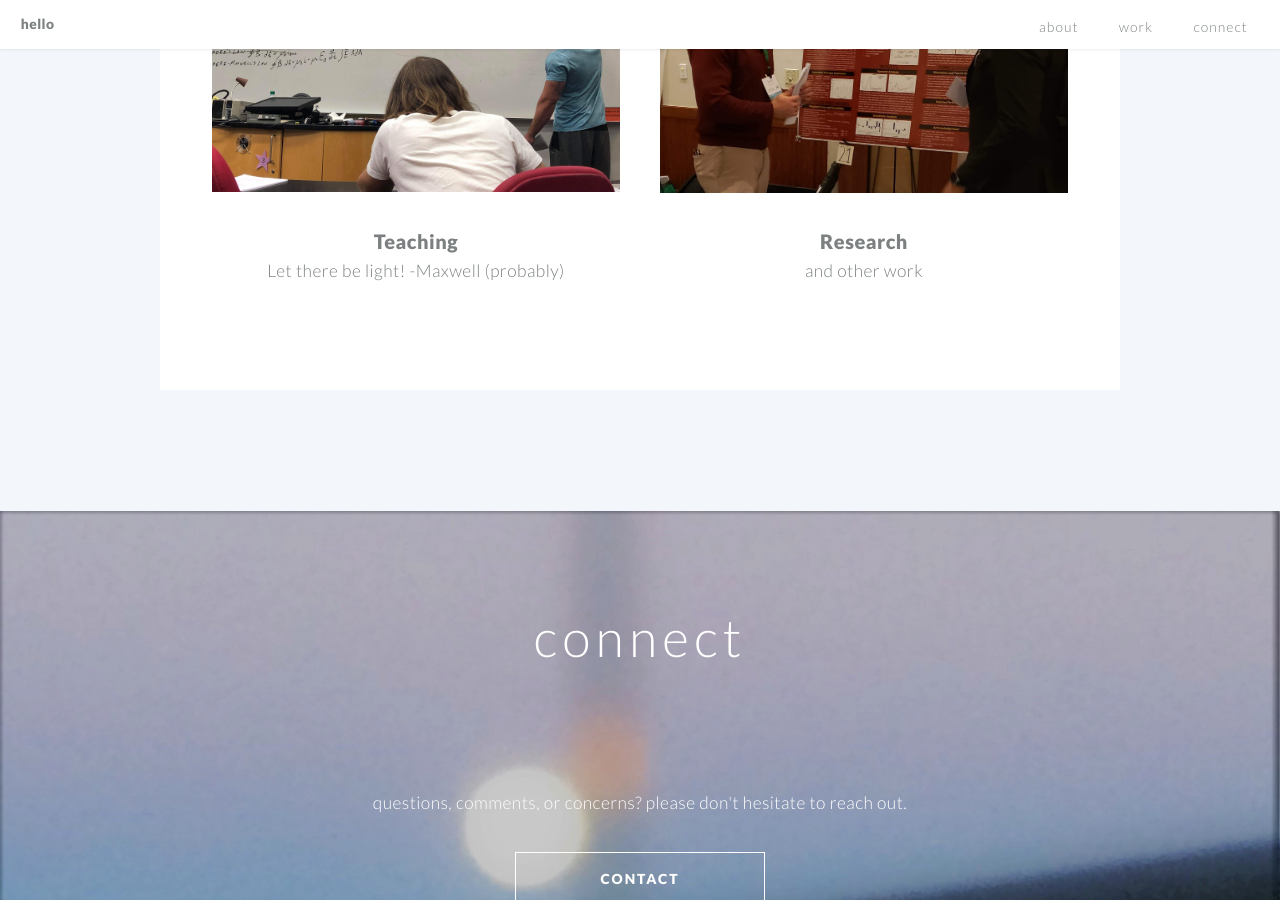
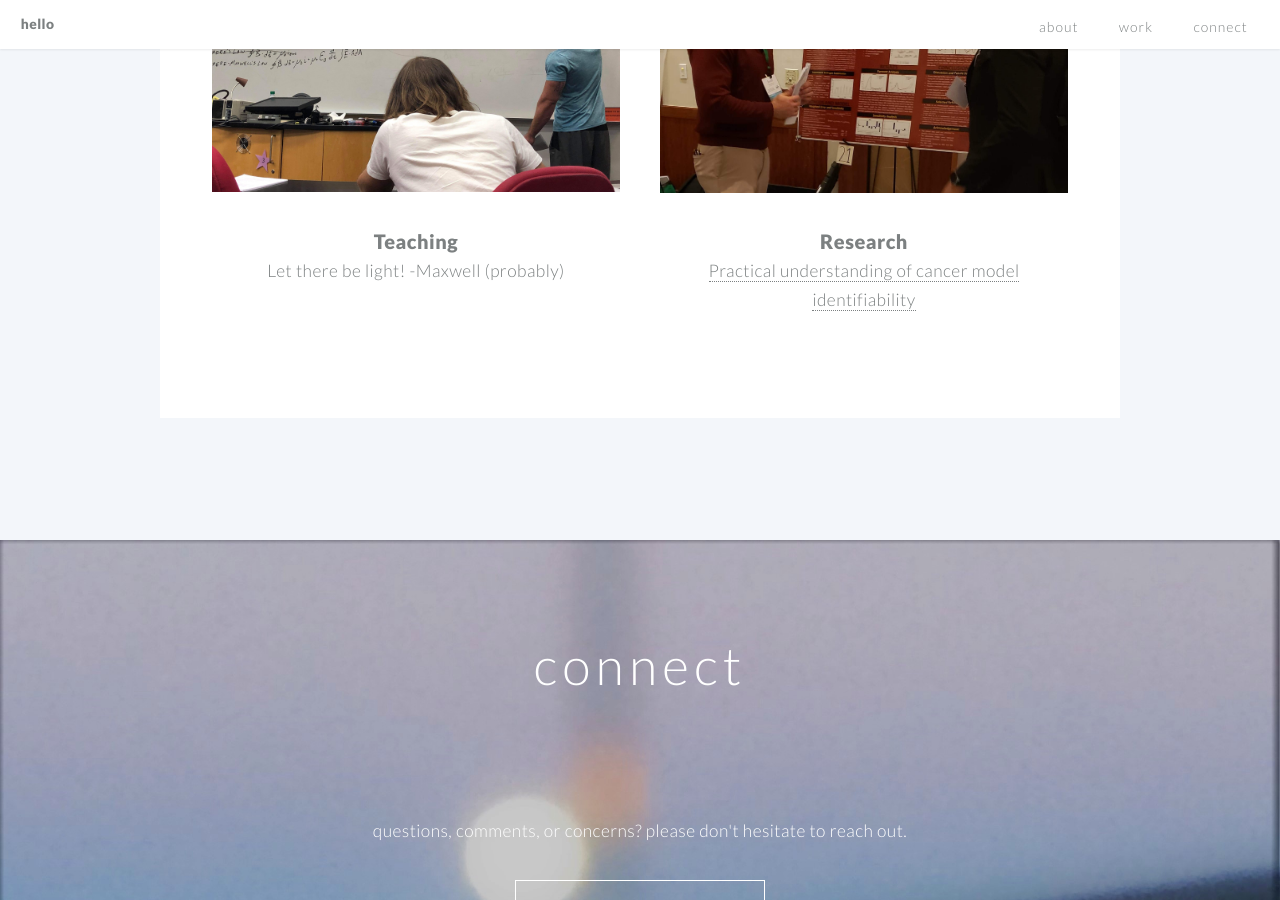
Before and after one commit to jben33/jben33.github.io, a Jekyll site: the page built from index.md, in a window 1280 px wide and 900 px high, scrolled down 2946 px. Built offline with Jekyll 4.4.1, drawn with Linux system fonts in a browser that asks for light colours.

Commit message:
Update example3.html

```diff
--- a/_includes/example3.html
+++ b/_includes/example3.html
@@ -1,3 +1,3 @@
-<h1><a href="#">Research </a></h1>
+<h1>Research</h1>
 
-<p>and other work</p>
+<p><a href="https://www.researchgate.net/publication/368225002_Practical_Understanding_of_Cancer_Model_Identifiability_in_Clinical_Applications#fullTextFileContent">Practical understanding of cancer model identifiability</a></p>
```
